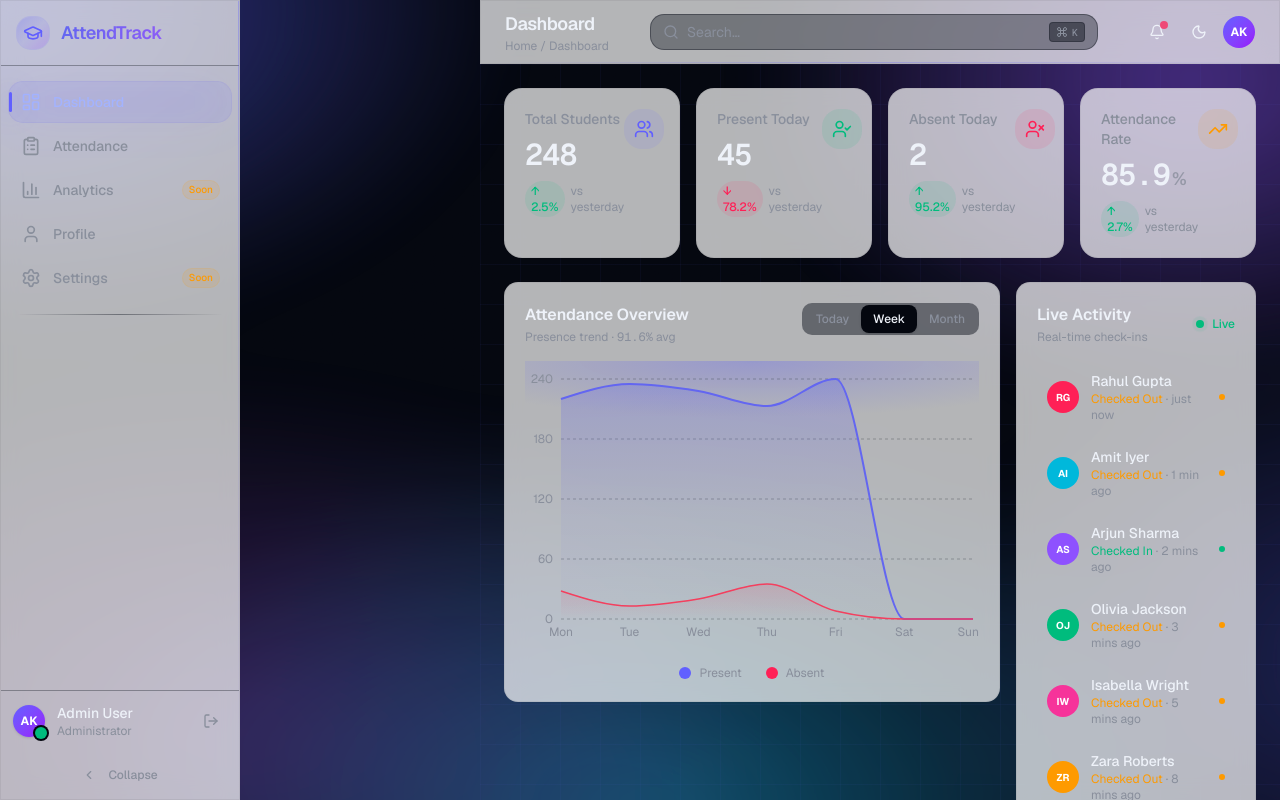
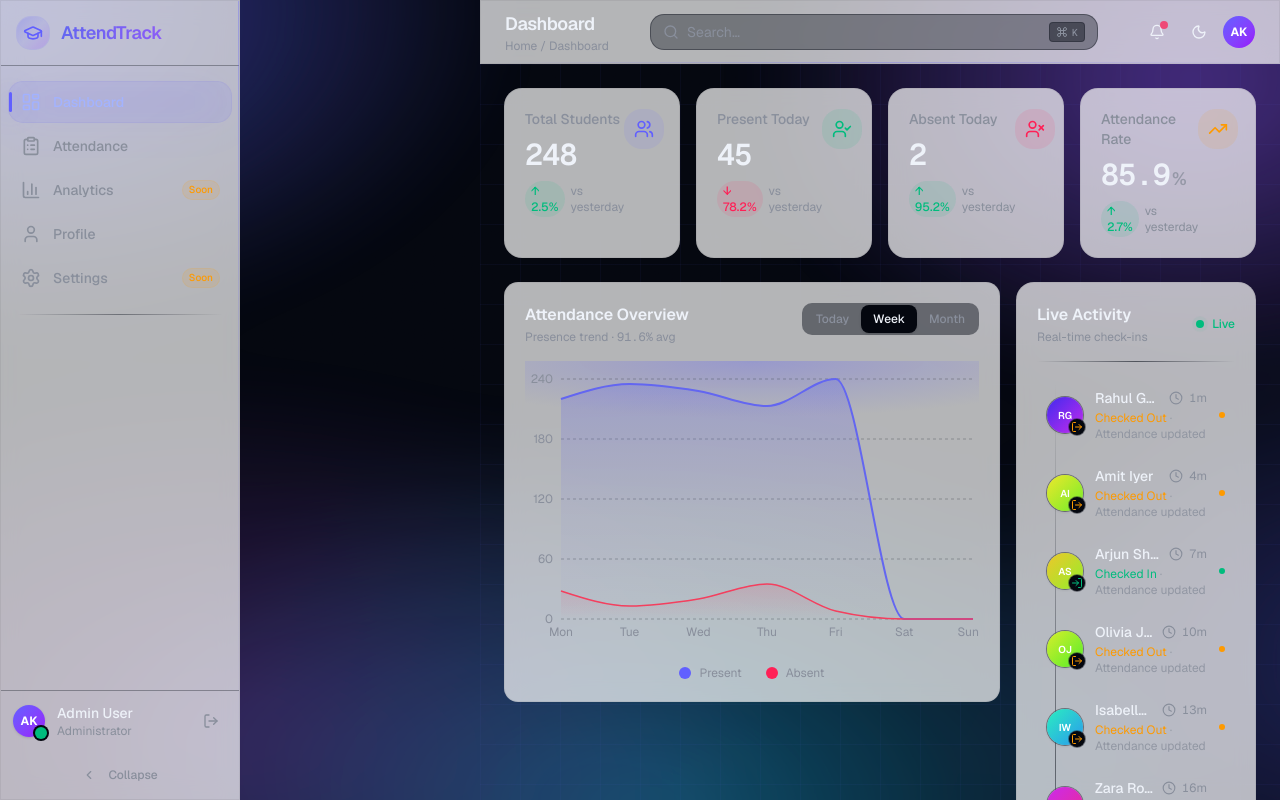
Before and after one commit to Aryan-1981/Attendence-manager, a Next.js app: page /dashboard in a window 1280 px wide. Built offline with nearby package versions, Linux system fonts and the light colour scheme.

Commit message:
feat(ui): premium recent activity timeline (relative time + gradient avatars)

```diff
--- a/components/dashboard/RecentActivity.tsx
+++ b/components/dashboard/RecentActivity.tsx
@@ -1,107 +1,216 @@
 "use client";
 
-import { useState, useEffect, useCallback } from "react";
-import { recentActivity, students, avatarColorMap } from "@/lib/mock-data";
+import { useEffect, useMemo, useRef, useState } from "react";
+import { recentActivity } from "@/lib/mock-data";
 import type { ActivityItem } from "@/lib/mock-data";
 import { cn } from "@/lib/utils";
+import { CheckCircle2, Clock, LogIn, LogOut } from "lucide-react";
 
-const avatarColors = [
-  "bg-indigo-500", "bg-emerald-500", "bg-rose-500", "bg-amber-500",
-  "bg-cyan-500", "bg-violet-500", "bg-pink-500", "bg-teal-500",
-];
+function hashString(str: string) {
+  let h = 0;
+  for (let i = 0; i < str.length; i++) h = (h << 5) - h + str.charCodeAt(i);
+  return Math.abs(h);
+}
+
+function gradientForName(name: string) {
+  const h = hashString(name) % 360;
+  const h2 = (h + 40) % 360;
+  return {
+    backgroundImage: `linear-gradient(135deg, hsl(${h} 85% 55%), hsl(${h2} 85% 55%))`,
+  } as React.CSSProperties;
+}
+
+function initials(name: string) {
+  return name
+    .split(" ")
+    .filter(Boolean)
+    .slice(0, 2)
+    .map((p) => p[0]!.toUpperCase())
+    .join("");
+}
+
+function toRelativeShort(ms: number) {
+  const s = Math.max(0, Math.floor(ms / 1000));
+  if (s < 10) return "now";
+  if (s < 60) return `${s}s`;
+  const m = Math.floor(s / 60);
+  if (m < 60) return `${m}m`;
+  const h = Math.floor(m / 60);
+  if (h < 24) return `${h}h`;
+  const d = Math.floor(h / 24);
+  return `${d}d`;
+}
+
+type LiveItem = ActivityItem & { timestamp: number };
+
+const baseLiveSeed: LiveItem[] = recentActivity.slice(0, 10).map((a, i) => ({
+  ...a,
+  // spread across the last ~35 minutes
+  timestamp: Date.now() - (i * 3 + 1) * 60_000,
+}));
 
 export function RecentActivity() {
-  const [activities, setActivities] = useState<ActivityItem[]>(recentActivity.slice(0, 8));
-  const [isNew, setIsNew] = useState<string | null>(null);
+  const [items, setItems] = useState<LiveItem[]>(baseLiveSeed);
+  const [pulseId, setPulseId] = useState<string | null>(null);
+  const [tick, setTick] = useState(0);
 
-  const addActivity = useCallback(() => {
-    const student = students[Math.floor(Math.random() * students.length)];
-    const newActivity: ActivityItem = {
-      id: `act-${Date.now()}`,
-      name: student.name,
-      avatar: student.avatar,
-      action: Math.random() > 0.5 ? "Checked In" : "Checked Out",
-      time: "just now",
-      color: avatarColors[Math.floor(Math.random() * avatarColors.length)],
+  // keep relative times fresh (no layout shifts)
+  useEffect(() => {
+    const t = window.setInterval(() => setTick((x) => x + 1), 15_000);
+    return () => window.clearInterval(t);
+  }, []);
+
+  // add new activity periodically (demo)
+  useEffect(() => {
+    const t = window.setInterval(() => {
+      const pick = recentActivity[Math.floor(Math.random() * recentActivity.length)]!;
+      const id = `act-live-${Date.now()}`;
+      const next: LiveItem = {
+        ...pick,
+        id,
+        timestamp: Date.now(),
       };
 
-    setIsNew(newActivity.id);
-    setActivities((prev) => [newActivity, ...prev.slice(0, 9)]);
+      setPulseId(id);
+      setItems((prev) => [next, ...prev].slice(0, 10));
+      window.setTimeout(() => setPulseId(null), 900);
+    }, 8_000);
 
-    setTimeout(() => setIsNew(null), 1000);
+    return () => window.clearInterval(t);
   }, []);
 
-  useEffect(() => {
-    const interval = setInterval(addActivity, 8000);
-    return () => clearInterval(interval);
-  }, [addActivity]);
+  const rendered = useMemo(() => {
+    // `tick` exists to refresh the memo.
+    void tick;
+    return items.map((it) => ({
+      ...it,
+      relative: toRelativeShort(Date.now() - it.timestamp),
+    }));
+  }, [items, tick]);
 
   return (
-    <div
-      className="rounded-xl border border-border/50 p-5 glass h-full flex flex-col"
+    <section
+      className="rounded-2xl border border-border/50 glass h-full flex flex-col overflow-hidden"
       style={{ opacity: 0, animation: "fade-in 0.5s ease-out 300ms forwards" }}
     >
-      <div className="flex items-center justify-between mb-4">
+      <header className="px-5 pt-5 pb-4 flex items-center justify-between">
         <div>
           <h3 className="text-base font-semibold">Live Activity</h3>
           <p className="text-xs text-muted-foreground mt-0.5">Real-time check-ins</p>
         </div>
         <div className="flex items-center gap-2">
+          <span className="relative flex h-2 w-2">
+            <span className="absolute inline-flex h-full w-full rounded-full bg-emerald-500 opacity-75 animate-ping" />
+            <span className="relative inline-flex rounded-full h-2 w-2 bg-emerald-500" />
+          </span>
+          <span className="text-xs text-emerald-500 font-medium">Live</span>
+        </div>
+      </header>
+
+      <div className="px-5">
+        <div className="h-px bg-gradient-to-r from-transparent via-border/70 to-transparent" />
+      </div>
+
+      <div className="flex-1 overflow-y-auto px-5 py-4">
         <div className="relative">
-            <div className="w-2 h-2 bg-emerald-500 rounded-full" />
-            <div className="w-2 h-2 bg-emerald-500 rounded-full absolute inset-0 animate-ping" />
+          {/* timeline rail */}
+          <div className="pointer-events-none absolute left-[18px] top-1 bottom-1 w-px bg-gradient-to-b from-transparent via-border/60 to-transparent" />
+
+          <ul className="space-y-1">
+            {rendered.map((activity) => {
+              const isIn = activity.action === "Checked In";
+              const Icon = isIn ? LogIn : LogOut;
+
+              return (
+                <li
+                  key={activity.id}
+                  className={cn(
+                    "group relative rounded-xl",
+                    "transition-[transform,background-color,border-color,box-shadow] duration-300",
+                    pulseId === activity.id
+                      ? "bg-indigo-500/6 border border-indigo-500/12 shadow-[0_0_0_1px_rgba(99,102,241,0.12)]"
+                      : "hover:bg-accent/30"
+                  )}
+                >
+                  <div className="flex items-center gap-3 p-2.5">
+                    {/* avatar */}
+                    <div className="relative shrink-0">
+                      <div
+                        className={cn(
+                          "h-9 w-9 rounded-full grid place-items-center text-[10px] font-semibold text-white",
+                          "shadow-sm ring-1 ring-border/50"
+                        )}
+                        style={gradientForName(activity.name)}
+                      >
+                        {initials(activity.name)}
                       </div>
-          <span className="text-xs text-emerald-500 font-medium">Live</span>
+                      <div
+                        className={cn(
+                          "absolute -bottom-0.5 -right-0.5 h-4 w-4 rounded-full grid place-items-center",
+                          "bg-background ring-1 ring-border/50"
+                        )}
+                      >
+                        <Icon className={cn("h-3 w-3", isIn ? "text-emerald-500" : "text-amber-500")} />
                       </div>
                     </div>
 
-      <div className="flex-1 overflow-y-auto space-y-1 pr-1 -mr-1">
-        {activities.map((activity) => (
-          <div
-            key={activity.id}
-            className={cn(
-              "flex items-center gap-3 p-2.5 rounded-lg transition-all duration-300",
-              isNew === activity.id
-                ? "bg-indigo-500/5 border border-indigo-500/10"
-                : "hover:bg-accent/30"
-            )}
-            style={
-              isNew === activity.id
-                ? { animation: "slide-in-right 0.3s ease-out forwards" }
-                : undefined
-            }
-          >
+                    <div className="flex-1 min-w-0">
+                      <div className="flex items-center justify-between gap-2">
+                        <p className="text-sm font-medium truncate">{activity.name}</p>
+                        <div className="flex items-center gap-1.5 text-xs text-muted-foreground tabular-nums">
+                          <Clock className="h-3.5 w-3.5" />
+                          <span>{activity.relative}</span>
+                        </div>
+                      </div>
+
+                      <p className="text-xs text-muted-foreground mt-0.5">
+                        <span className={cn(isIn ? "text-emerald-500" : "text-amber-500")}>{activity.action}</span>
+                        <span className="opacity-60"> · </span>
+                        <span className="opacity-80">Attendance updated</span>
+                      </p>
+                    </div>
+
                     <div
                       className={cn(
-                "w-8 h-8 rounded-full flex items-center justify-center text-white text-[10px] font-bold shrink-0",
-                activity.color || avatarColorMap[activity.avatar] || "bg-indigo-500"
-              )}
-            >
-              {activity.avatar}
-            </div>
-            <div className="flex-1 min-w-0">
-              <p className="text-sm font-medium truncate">{activity.name}</p>
-              <p className="text-xs text-muted-foreground">
-                <span
-                  className={cn(
-                    activity.action === "Checked In" ? "text-emerald-500" : "text-amber-500"
-                  )}
-                >
-                  {activity.action}
-                </span>
-                {" · "}
-                {activity.time}
-              </p>
-            </div>
-            <div
-              className={cn(
-                "w-1.5 h-1.5 rounded-full shrink-0",
-                activity.action === "Checked In" ? "bg-emerald-500" : "bg-amber-500"
+                        "shrink-0 h-1.5 w-1.5 rounded-full",
+                        isIn ? "bg-emerald-500" : "bg-amber-500"
                       )}
                     />
                   </div>
-        ))}
+
+                  {/* subtle hover sheen */}
+                  <div
+                    aria-hidden
+                    className={cn(
+                      "pointer-events-none absolute inset-0 opacity-0 group-hover:opacity-100 transition-opacity duration-500",
+                      "bg-[radial-gradient(260px_160px_at_20%_0%,rgba(255,255,255,0.10)_0%,transparent_60%)]"
+                    )}
+                  />
+                </li>
+              );
+            })}
+          </ul>
         </div>
       </div>
+
+      <footer className="px-5 pb-5 pt-4">
+        <div className="flex items-center justify-between">
+          <div className="flex items-center gap-2 text-xs text-muted-foreground">
+            <CheckCircle2 className="h-4 w-4 text-emerald-500" />
+            <span>Updates every few seconds</span>
+          </div>
+          <button
+            type="button"
+            className={cn(
+              "text-xs font-medium px-2.5 py-1.5 rounded-full",
+              "border border-border/60 bg-background/40 hover:bg-background/60",
+              "transition-colors"
+            )}
+          >
+            View all
+          </button>
+        </div>
+      </footer>
+    </section>
   );
 }
```
Lines whose indentation alone changed are shown as unchanged.
